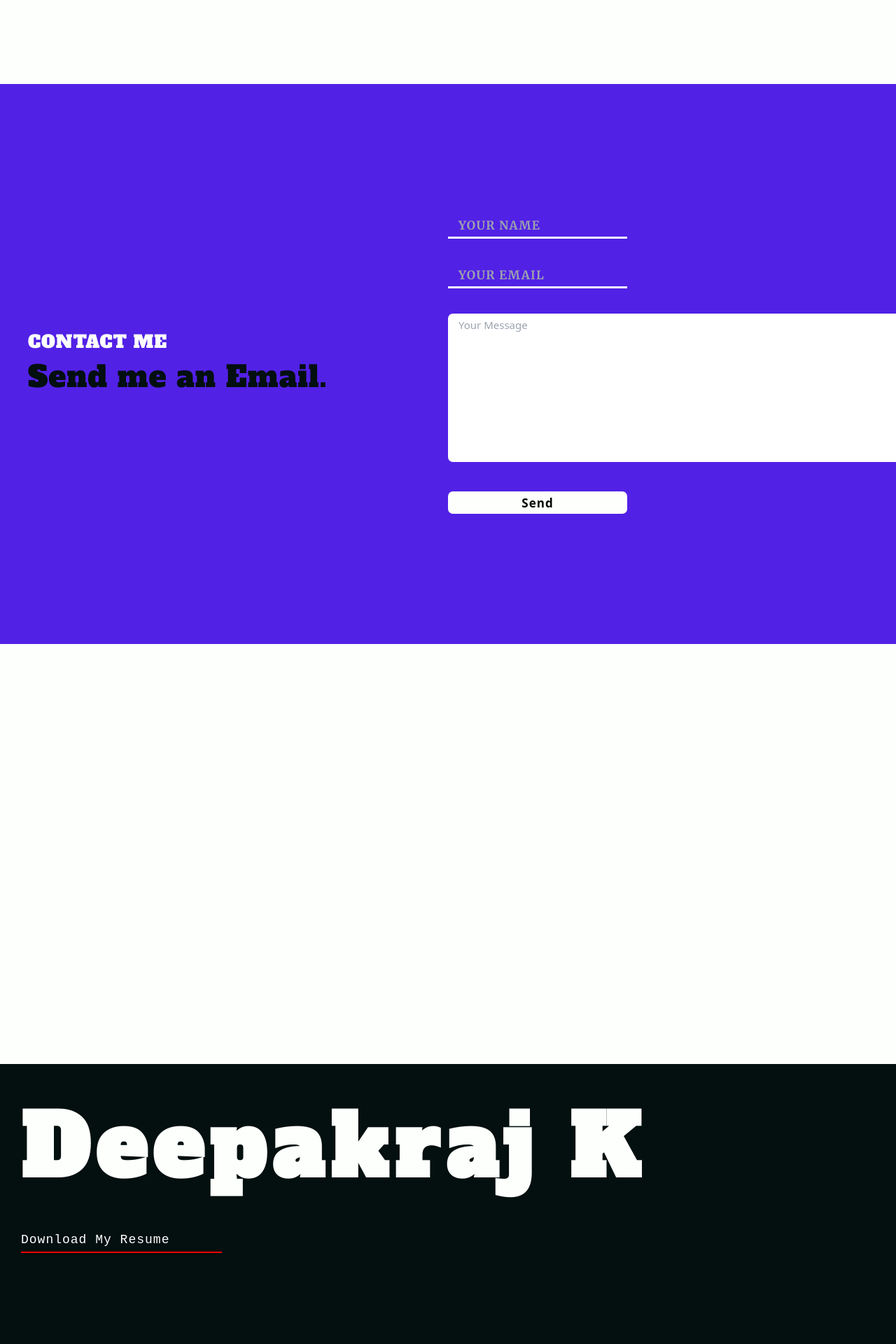
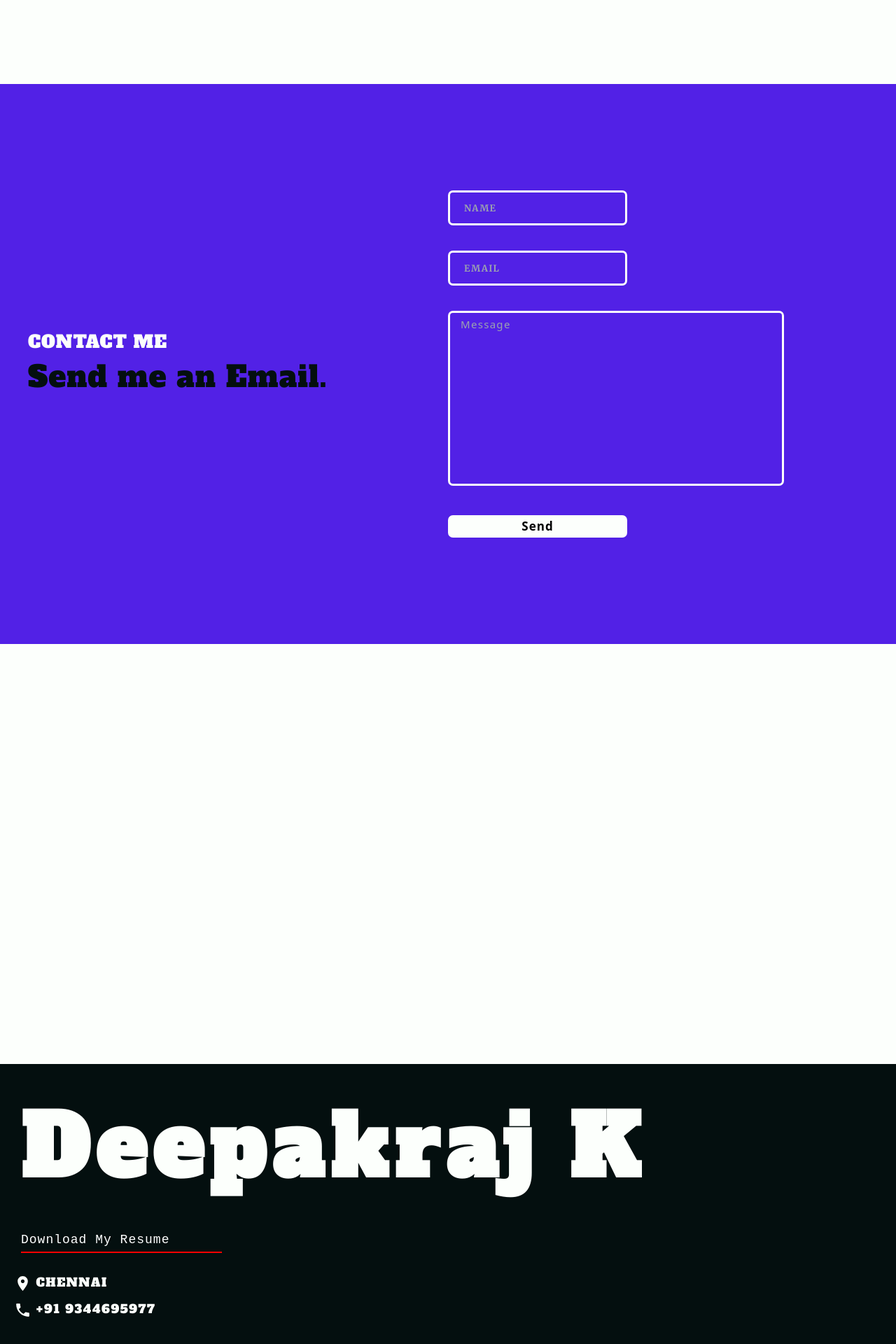
Before and after one commit to Deepakraj15/portfolio-website, a React (Create React App) app: page / in a window 1280 px wide. Shown: the part 3440-5360 px from the top of the page at 70% size. Built offline with nearby package versions, Linux system fonts and the light colour scheme; a web font is replaced by a local one.

Commit message:
made some chnages

```diff
--- a/public/index.html
+++ b/public/index.html
@@ -28,7 +28,7 @@
       type="text/css"
       href="https://cdn.jsdelivr.net/gh/devicons/devicon@latest/devicon.min.css"
     />
-    <title>React App</title>
+    <title>Deepakraj K</title>
     <script
       id="react-dotenv"
       src="https://Deepakraj15.github.io/portfolio-website//env.js"
--- a/src/App.css
+++ b/src/App.css
@@ -119,17 +119,23 @@ body {
 }
 .contact-icon{
   border-radius: 50%;
-
-
 }
 .contact-icon:hover{
 
 
   transition: all 1s ;
   color: var(--text-secondary);
+   animation:1s linear 0.2s 1 rotate  ;
+  transform: rotateY(0) scale(1);
 
-  transform: rotateY(360deg) scale(1.2);
-
+}
+@keyframes rotate {
+  from {
+    transform: rotateY(0deg) scale(1);
+  }
+  to{
+    transform: rotateY(360deg) scale(1.2);
+  }
 }
 
 .personal-info{
@@ -289,34 +295,49 @@ i {
   background-color: var(--accent-primary);
 }
 input[type="text"],input[type="email"]{
+  height: 50px;
+  padding: 10px;
   text-indent: 10px;
   font-size: 17px;
   color: var(--background);
   background-color: transparent;
   outline: none;
-  border-bottom: 3px solid var(--background);
+  border: 3px solid var(--background);
   line-height: 5px;
   transition: all 0.5s;
    font-weight: 700;
+   border-radius: 7px;
 }
 input[type="text"]:placeholder-shown,input[type="email"]:placeholder-shown
 {
   text-indent: 10px;
   text-transform: uppercase;
-  color: var(--background);
+  color: var(--backgrousnd);
   line-height: 2px;
   font-family:"Merriweather" ;
-  padding: 5px;
-  font-size: 17px;
+  font-size: 13px;
   letter-spacing: 1.2px;
   font-weight: 700;
 }
+input[type="text"]:focus,input[type="email"]:focus{
+  color: var(--accent-secondary);
+  background-color: aliceblue;
+}
 textarea{
+  color: var(--background);
+  font-size: 13px;
   padding: 5px;
   text-indent: 10px;
   resize: none !important;
   border-radius: 7px;
   outline: none;
+  background-color: transparent;
+  outline: none;
+  border: 3px solid var(--background);
+  min-height:250px;
+  width: 75%;
+  font-weight: 500;
+  letter-spacing: 1.3px;
 }
 textarea:placeholder-shown{
   font-size: 17px;
@@ -324,6 +345,10 @@ textarea:placeholder-shown{
    font-size: 15px;
    transition: all 0.5s;
 
+}
+textarea:focus{
+  color: var(--accent-secondary);
+  background-color: aliceblue;
 }
 .submit-btn{
   background-color: var(--background);
@@ -335,6 +360,12 @@ textarea:placeholder-shown{
 }
 .submit-btn:hover{
   transform: translateY(-5px);
+  background-color: var(--accent-secondary);
+  color: var(--background);
+}
+.success-popup{
+  width: 25%;
+  margin-top: 30px;
 }
 .center{
   display: flex;
@@ -382,7 +413,15 @@ textarea:placeholder-shown{
  transform: translateY(-5px);
 
 }
-
+.contact-footer{
+  color: var(--background);
+  margin-left: 20px;
+  font-weight: 500;
+  font-family:"Alfa Slab One";
+  font-size: 17px;
+  letter-spacing: 1.5px;
+  text-transform: uppercase;
+}
 footer{
     background-color:var(--text-primary);
 }
--- a/src/components/Contact.js
+++ b/src/components/Contact.js
@@ -2,8 +2,10 @@ import React, { useRef, useState } from 'react';
 import env from "react-dotenv";
 import emailjs from '@emailjs/browser';
 import { motion } from 'framer-motion';
+import Alert from '@mui/material/Alert';
 
 export const Contact = () => {
+  const [isSuccess, setSuccess] = useState(false);
 
   const form = useRef();
   const [formData, setFormData] = useState({
@@ -29,6 +31,11 @@ export const Contact = () => {
       .then(
         () => {
           console.log('SUCCESS!');
+          setTimeout(() => {
+            setSuccess(true);
+          }, 3000);
+          setSuccess(false);
+
         },
         (error) => {
           console.log('FAILED...', error.text);
@@ -37,53 +44,65 @@ export const Contact = () => {
   };
 
   return (
-      <div className="contact-page section w-full h-screen grid grid-cols-2 items-center" id="section3">
-           <motion.div
-            initial={{ x: -300 }}
-            whileInView={{x:0}}
-            className="heading-white w-100 m-10">
-            Contact Me
-            <p className="sub-heading">Send me an Email.</p>
-          </motion.div>
-      <form ref={form} onSubmit={sendEmail} className="flex flex-col gap-y-9">
+  <div className='contact-page section w-full h-screen'>
+    {isSuccess && (
+        <motion.div
+          initial={{ y: -100,opacity:0 }}
+          animate={{ y: 0, opacity:1 }}
+          className="success-popup fixed top-0 start-2/4"
+          transition={{ ease: 'easeIn', duration: 1.5 }}
+        >
+          <Alert variant="filled" severity="success">Email sent successfully</Alert>
+        </motion.div>
+      )}
+    <div className="w-full h-screen grid grid-cols-2 items-center" id="section3">
 
+      <motion.div
+        initial={{ x: -300 }}
+        whileInView={{ x: 0 }}
+        className="heading-white w-100 m-10"
+      >
+        Contact Me
+        <p className="sub-heading">Send me an Email.</p>
+      </motion.div>
+        <motion.form
+          initial={{ x:'100%'}}
+          whileInView={{x:0}}
+          ref={form} onSubmit={sendEmail} className="flex flex-col gap-y-9">
         <div>
           <input
             type="text"
             name="name"
             value={formData.name}
             onChange={handleChange}
-            placeholder="Your Name"
+            placeholder="Name"
             required
             className="w-2/5"
           />
         </div>
-        <div >
+        <div>
           <input
             type="email"
             name="email"
             value={formData.email}
             onChange={handleChange}
-            placeholder="Your Email"
+            placeholder="Email"
             required
             className="w-2/5"
           />
         </div>
-        <div >
-                  <textarea
-               autoComplete='on'
-                      cols={80}
-                      rows={9}
+        <div>
+          <textarea
+            autoComplete="on"
 
             name="message"
             value={formData.message}
             onChange={handleChange}
-            placeholder="Your Message"
+            placeholder="Message"
             required
-
           />
         </div>
-        <div >
+        <div>
           <button
             type="submit"
             className="submit-btn w-2/5 h-8"
@@ -91,9 +110,8 @@ export const Contact = () => {
             Send
           </button>
         </div>
-      </form>
+      </motion.form>
+      </div>
     </div>
   );
-};
-
-export default Contact;
+}; export default Contact;
--- a/src/components/Description.js
+++ b/src/components/Description.js
@@ -2,7 +2,8 @@ import GitHubIcon from '@mui/icons-material/GitHub';
 import LinkedInIcon from '@mui/icons-material/LinkedIn';
 import InstagramIcon from '@mui/icons-material/Instagram';
 import WhatsAppIcon from '@mui/icons-material/WhatsApp';
-import {  motion } from 'framer-motion';
+import { motion } from 'framer-motion';
+
 import { Link as ScrollLink } from 'react-scroll';
 
 const Description = () => {
@@ -82,10 +83,10 @@ const Description = () => {
           whileInView={{ right: 0 }}
           className="side-contact-list flex flex-col absolute mt-16 gap-4 p-1"
         >
-          <a href=""><GitHubIcon className="contact-icon" sx={{ fontSize: 45 }} /></a>
-          <a href=""><LinkedInIcon className="contact-icon" sx={{ fontSize: 45 }} /></a>
-          <a href=""><InstagramIcon className="contact-icon" sx={{ fontSize: 45 }} /></a>
-          <a href=""><WhatsAppIcon className="contact-icon" sx={{ fontSize: 45 }} /></a>
+          <a title='Github' href="https://github.com/Deepakraj15"><GitHubIcon className="contact-icon" sx={{ fontSize: 45 }} /></a>
+          <a  title='LinkedIn' href="https://www.linkedin.com/in/deepakraj-k/"><LinkedInIcon className="contact-icon" sx={{ fontSize: 45 }} /></a>
+          <a title='Instagram' href=""><InstagramIcon className="contact-icon" sx={{ fontSize: 45 }} /></a>
+          <a title ='Whatsapp' href=""><WhatsAppIcon className="contact-icon" sx={{ fontSize: 45 }} /></a>
         </motion.div>
       </div>
 
--- a/src/components/Footer.js
+++ b/src/components/Footer.js
@@ -1,3 +1,5 @@
+import PlaceIcon from '@mui/icons-material/Place';
+import LocalPhoneIcon from '@mui/icons-material/LocalPhone';
 const Footer = () => {
     return (
         <div className="w-full h-screen section grid grid-rows-2">
@@ -9,6 +11,11 @@ const Footer = () => {
                         Download my resume
                     </a>
                 </div>
+                <div className='contact-footer flex flex-col gap-3'>
+                    <span><PlaceIcon sx={{ fontSize: 25}} /> Chennai</span>
+
+                   <span> <LocalPhoneIcon sx={{ fontSize: 25 }} /> +91 9344695977</span>
+                </div>
             </footer>
         </div>
     )
```
